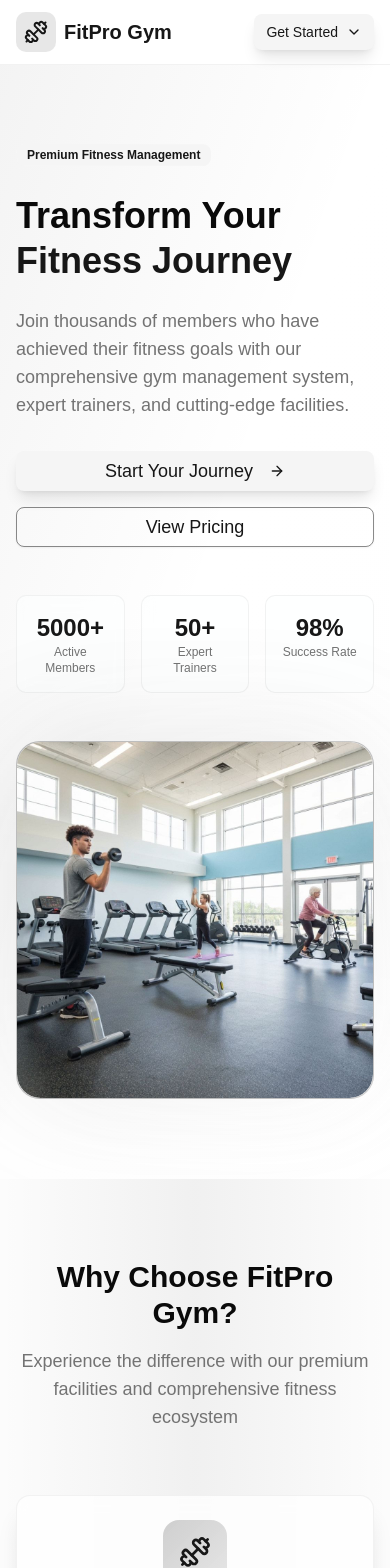
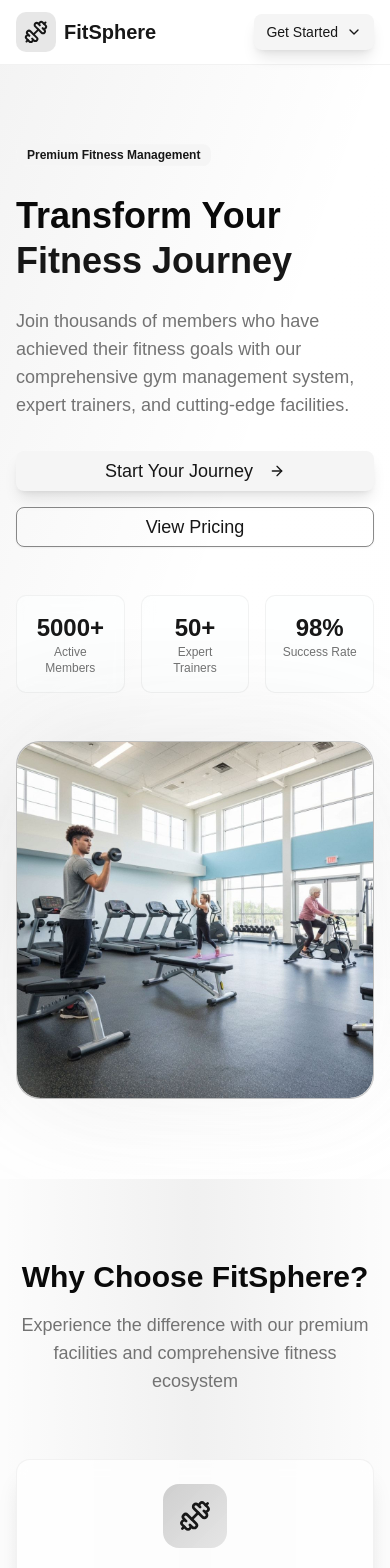
Before and after one commit to nmkhans/FitSphere, a Next.js app: page / in a window 390 px wide. Shown: the top 1568 px of the page. Built offline with nearby package versions, Linux system fonts and the light colour scheme.

Commit message:
update branding from FitPro Gym to FitSphere across layout, footer, navbar, and features section

```diff
--- a/src/app/layout.js
+++ b/src/app/layout.js
@@ -13,8 +13,8 @@ const latoSans = Lato({
 });
 
 export const metadata = {
-  title: "Create Next App",
-  description: "Generated by create next app",
+  title: "FitSphere",
+  description: "FitSphere is a Gym Management Website to manage gym activities.",
 };
 
 export default function RootLayout({ children }) {
--- a/src/components/sections/FeaturesSection.jsx
+++ b/src/components/sections/FeaturesSection.jsx
@@ -1,7 +1,7 @@
-"use client"
+"use client";
 
-import { Card, CardContent, CardHeader, CardTitle } from "@/components/ui/card"
-import { Dumbbell, Users, Trophy } from "lucide-react"
+import { Card, CardContent, CardHeader, CardTitle } from "@/components/ui/card";
+import { Dumbbell, Users, Trophy } from "lucide-react";
 
 const features = [
     {
@@ -19,7 +19,7 @@ const features = [
         title: "Proven Results",
         description: "Track your progress with our comprehensive analytics",
     },
-]
+];
 
 export default function FeaturesSection() {
     return (
@@ -27,7 +27,9 @@ export default function FeaturesSection() {
             <div className="absolute inset-0 bg-gradient-to-r from-transparent via-primary/5 to-transparent"></div>
             <div className="max-w-7xl mx-auto px-4 sm:px-6 lg:px-8 relative">
                 <div className="text-center space-y-4 mb-16">
-          <h2 className="text-3xl sm:text-4xl lg:text-5xl font-bold text-foreground">Why Choose FitPro Gym?</h2>
+                    <h2 className="text-3xl sm:text-4xl lg:text-5xl font-bold text-foreground">
+                        Why Choose FitSphere?
+                    </h2>
                     <p className="text-lg sm:text-xl text-muted-foreground max-w-3xl mx-auto">
                         Experience the difference with our premium facilities and comprehensive fitness ecosystem
                     </p>
@@ -36,8 +38,7 @@ export default function FeaturesSection() {
                     {features.map((feature, index) => (
                         <Card
                             key={index}
-              className="text-center border-border/50 shadow-xl bg-card/80 backdrop-blur-sm hover:shadow-2xl hover:shadow-primary/10 transition-all duration-500 transform hover:scale-105 group"
-            >
+                            className="text-center border-border/50 shadow-xl bg-card/80 backdrop-blur-sm hover:shadow-2xl hover:shadow-primary/10 transition-all duration-500 transform hover:scale-105 group">
                             <CardHeader className="pb-4">
                                 <div className="mx-auto w-16 h-16 bg-gradient-to-br from-primary/20 to-primary/10 rounded-2xl flex items-center justify-center mb-6 group-hover:from-primary/30 group-hover:to-primary/20 transition-all duration-300">
                                     <feature.icon className="h-8 w-8 text-primary group-hover:scale-110 transition-transform duration-300" />
@@ -52,5 +53,5 @@ export default function FeaturesSection() {
                 </div>
             </div>
         </section>
-  )
+    );
 }
--- a/src/components/sections/Footer.jsx
+++ b/src/components/sections/Footer.jsx
@@ -12,7 +12,7 @@ export default function Footer() {
               <div className="p-2 bg-primary/10 rounded-lg">
                 <Dumbbell className="h-5 w-5 text-primary" />
               </div>
-              <span className="text-lg font-bold text-primary">FitPro Gym</span>
+              <span className="text-lg font-bold text-primary">FitSphere</span>
             </div>
             <p className="text-muted-foreground text-sm sm:text-base">
               Transform your fitness journey with our comprehensive gym management system.
@@ -74,12 +74,12 @@ export default function Footer() {
               <li>123 Fitness Street</li>
               <li>Gym City, GC 12345</li>
               <li>Phone: (555) 123-4567</li>
-              <li>Email: info@fitprogym.com</li>
+              <li>Email: info@fitsphere.com</li>
             </ul>
           </div>
         </div>
         <div className="border-t border-border/50 mt-8 pt-8 text-center text-muted-foreground text-sm sm:text-base">
-          <p>&copy; 2024 FitPro Gym. All rights reserved.</p>
+          <p>&copy; 2024 FitSphere. All rights reserved.</p>
         </div>
       </div>
     </footer>
--- a/src/components/sections/Navbar.jsx
+++ b/src/components/sections/Navbar.jsx
@@ -13,7 +13,7 @@ export default function Navbar() {
             <div className="p-2 bg-primary/10 rounded-lg animate-glow">
               <Dumbbell className="h-6 w-6 text-primary" />
             </div>
-            <span className="text-xl font-bold text-primary">FitPro Gym</span>
+            <span className="text-xl font-bold text-primary">FitSphere</span>
           </div>
           <div className="hidden md:flex items-center space-x-8">
             <a
```
Lines whose indentation alone changed are shown as unchanged.
